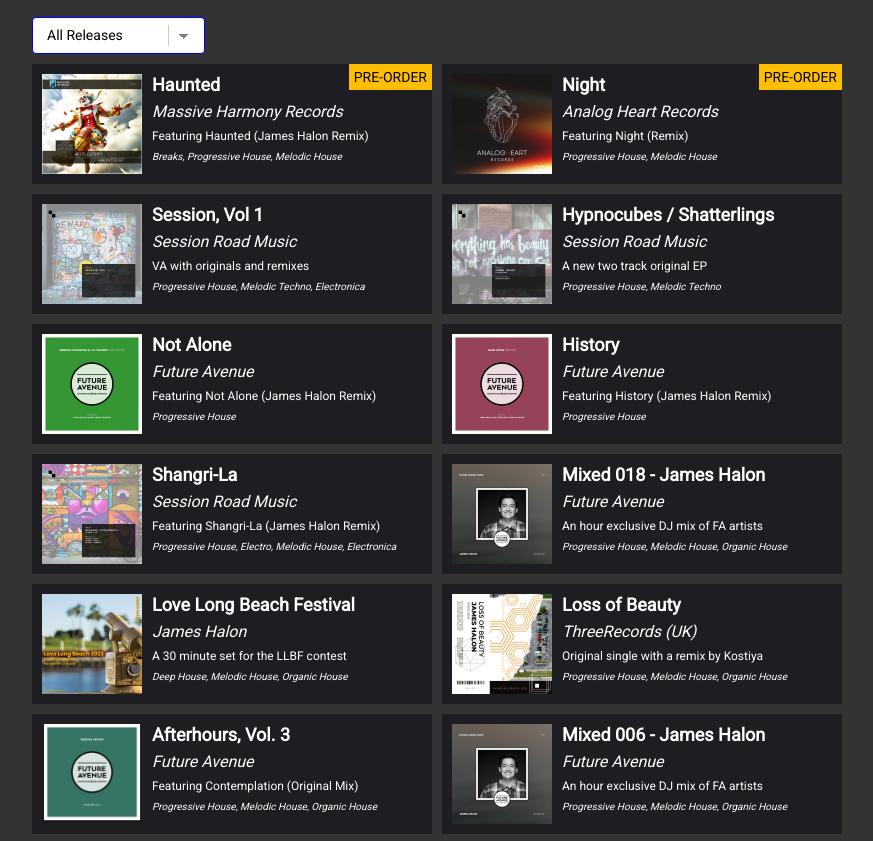
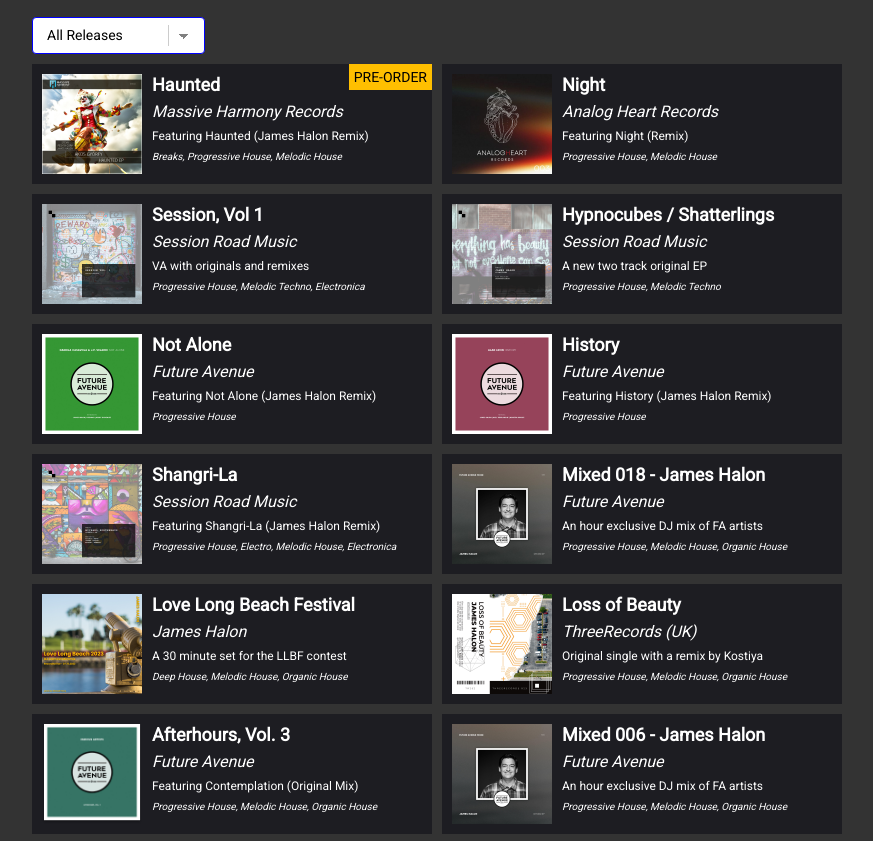
Before and after one commit to jameshalon/jameshalon.github.io, a plain HTML site: page index.html in a window 1280 px wide. Shown: the part 1284-2125 px from the top of the page, without its empty margins (28-901 px from the left). Drawn offline with Linux system fonts and the light colour scheme.

Commit message:
updating night release

```diff
--- a/index.html
+++ b/index.html
@@ -166,7 +166,7 @@
             <div class="release-tags">Breaks, Progressive House, Melodic House</div>
           </div>
         </a>
-        <a class="release release-remixes preorder" href="https://www.beatport.com/release/night/4388342" target="_blank">
+        <a class="release release-remixes" href="https://jameshalon.fanlink.to/anata-cl-night" target="_blank">
           <div class="release-cover analog-heart-night-cover"></div>
           <div class="release-details">
             <div class="release-title xtra-small">Night</div>
```
